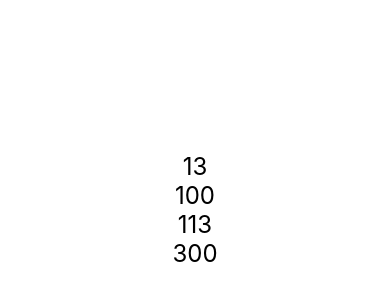
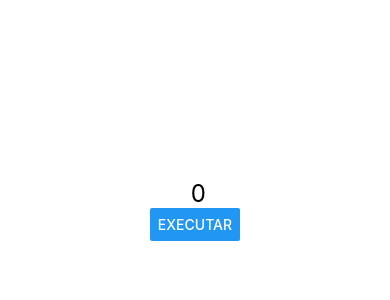
Before and after one commit to dronan/exercise-react-native, a React Native app: screen / in a window 390 px wide. Shown: the part 212-512 px from the top of the page. Built offline with nearby package versions, Linux system fonts and the light colour scheme.

Commit message:
comunicacao indireta, filho recebendo parametros do pai, interagindo os dados e respondendo para o pai exibir o dado

```diff
--- a/src/App.js
+++ b/src/App.js
@@ -8,7 +8,7 @@
 import MinMax from './components/MinMax';
 import Botao from './components/Botao';
 import Contador from './components/Contador';
-import Pai from './components/direta/Pai';
+import Pai from './components/indireta/Pai';
 
 export default () => {
   return (
--- /dev/null
+++ b/src/components/indireta/Filho.js
@@ -0,0 +1,18 @@
+import React from 'react';
+import {Button} from 'react-native';
+
+export default props => {
+  function gerarNumero(min, max) {
+    const fator = max - min + 1;
+    return parseInt(Math.random() * fator) + min;
+  }
+
+  return (
+    <Button
+      title="Executar"
+      onPress={() => {
+        const n = gerarNumero(props.min, props.max); // gera um numero aleatorio com os valores de props passados pelo pai
+        props.funcao(n, 'O valor é: '); // passo o valor final para a função do componente pai que vai atualizar o estado e exibir o valor
+      }}></Button>
+  );
+};
--- /dev/null
+++ b/src/components/indireta/Pai.js
@@ -0,0 +1,23 @@
+import React from 'react';
+import Filho from './Filho';
+import {Text} from 'react-native';
+import estilo from '../estilo';
+
+export default props => {
+  const [numero, setNumero] = React.useState(0);
+  const [texto, setTexto] = React.useState('');
+
+  function exibirValor(numero, texto) {
+    setNumero(numero);
+    setTexto(texto);
+  }
+
+  return (
+    <>
+      <Text style={estilo.textGrande}>
+        {texto} {numero}
+      </Text>
+      <Filho min={1} max={60} funcao={exibirValor} />
+    </>
+  );
+};
```
